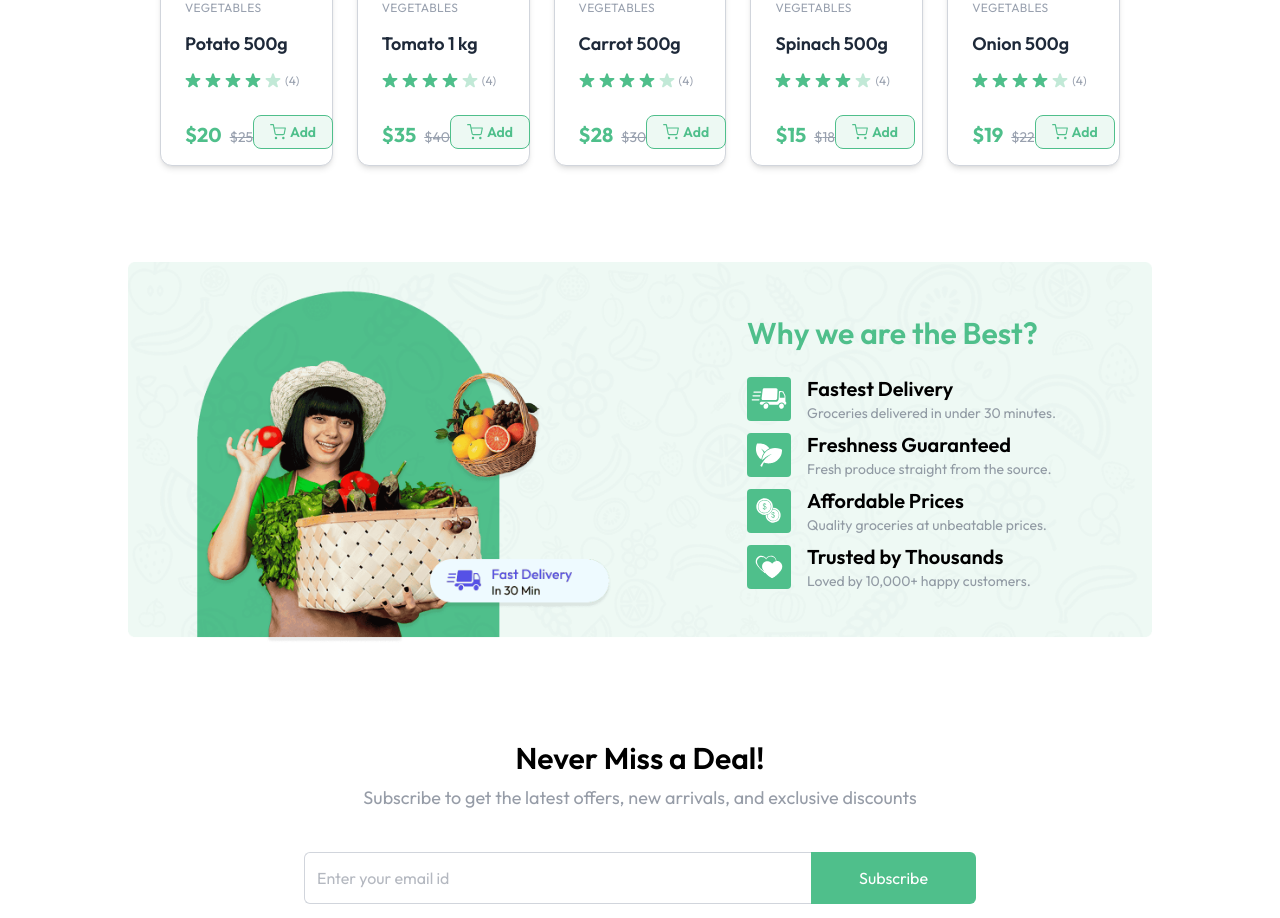
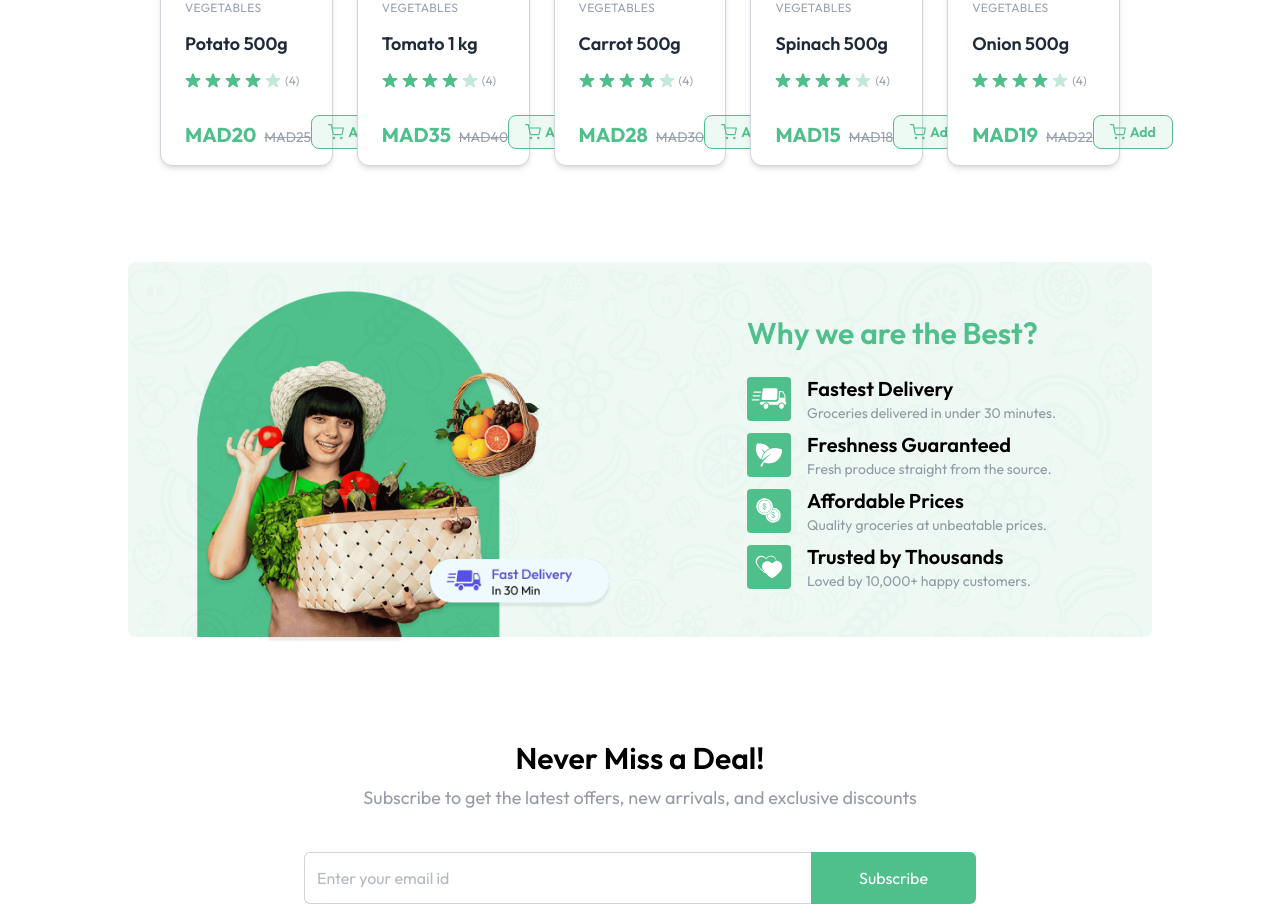
Before and after one commit to zourte2486/Ecommerce-website-Farmy-FrontEnd, a React (Vite) app: page / in a window 1280 px wide. Shown: the part 1120-2038 px from the top of the page. Built offline with nearby package versions, Linux system fonts and the light colour scheme.

Commit message:
Fix routing for product categories and update currency format in ProductCard; add ProductDetails component

```diff
--- a/src/App.jsx
+++ b/src/App.jsx
@@ -29,6 +29,7 @@ const App = () => {
           <Route path='/' element={<Home/>}/>
           <Route path='/products' element={<AllProducts/>}/>
           <Route path='/products/:category' element={<ProductCategory />}/>
+          <Route path='/products/:category' element={<ProductCategory />}/>
         </Routes>
       </div>
       {!isSellerPath && <Footer />}
--- a/src/components/ProductCard.jsx
+++ b/src/components/ProductCard.jsx
@@ -38,9 +38,9 @@ const ProductCard = ({ product }) => {
         </div>
         <div className="flex items-end justify-between mt-2">
           <p className="md:text-xl text-base font-bold text-primary">
-            {currency}${product.offerPrice}
+            {currency}MAD{product.offerPrice}
             <span className="text-gray-400 md:text-sm text-xs line-through ml-2 font-normal">
-              {currency}${product.price}
+              {currency}MAD{product.price}
             </span>
           </p>
           <div
--- /dev/null
+++ b/src/pages/ProductDetails.jsx
@@ -0,0 +1,11 @@
+import React from 'react'
+
+const ProductDetails = () => {
+  return (
+    <div>
+
+    </div>
+  )
+}
+
+export default ProductDetails
```
